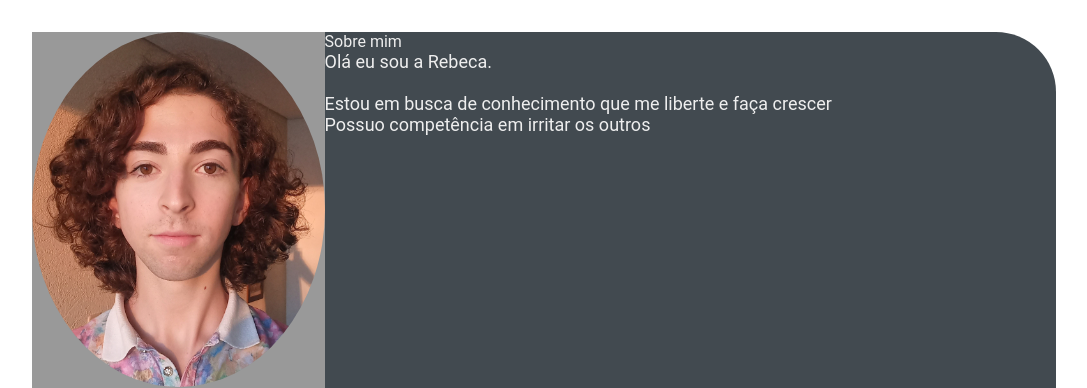
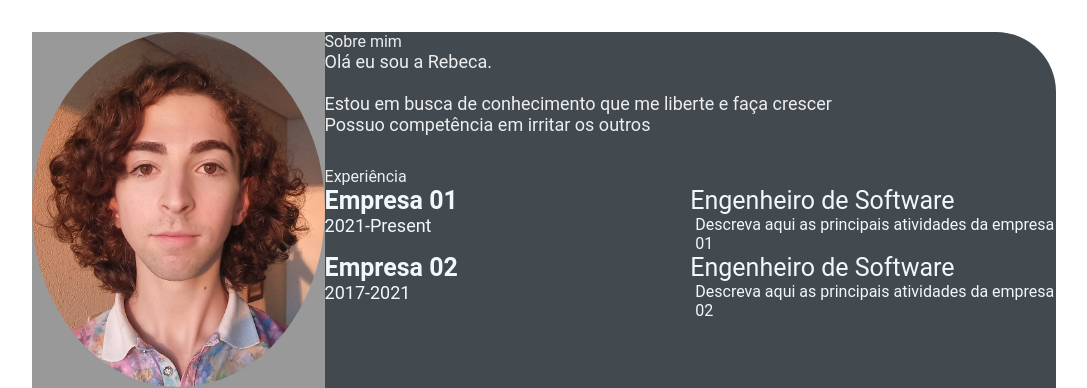
Before and after one commit to arebecav/arebeca.github.io, a plain HTML site: page index.html in a window 1280 px wide. Shown: the top 388 px of the page, without its empty margins (96-1183 px from the left). Drawn offline with Linux system fonts and the light colour scheme.

Commit message:
feature: add index.html

```diff
--- a/index.html
+++ b/index.html
@@ -46,6 +46,30 @@
                         </p>
                     </section>
                 </div>
+            <section class="experience gap">
+                <div class="right-title">Experiência</div>
+                <div class="experience-contents">
+                    <div class="exp-left">
+                        <p class="exp-company-name">Empresa 01</p>
+                        <p class="exp-time-period">2021-Present</p>
+                    </div>
+                    <div class="exp-right">
+                        <p class="exp-position">Engenheiro de Software</p>
+                        <p class="exp-desc">
+                            Descreva aqui as principais atividades da empresa 01
+                        </p>
+                </div>
+                    <div class="exp-left">
+                        <p class="exp-company-name">Empresa 02</p>
+                        <p class="exp-time-period">2017-2021</p>
+                    </div>
+                    <div class="exp-right">
+                        <p class="exp-position">Engenheiro de Software</p>
+                        <p class="exp-desc">
+                            Descreva aqui as principais atividades da empresa 02
+                        </p>
+                </div>
+            </div>
             </section>
 </body>
 </html>
--- a/style.css
+++ b/style.css
@@ -101,3 +101,38 @@
     font-size: 18px;
     color: #eeeeee;
 }
+
+.experience-contents,
+.education-contents,
+.awards-contents {
+    display: grid;
+    grid-template-columns: repeat(2, 1fr);
+    padding-bottom: 2rem;
+    color: #F1F8FD;
+}
+
+.exp-company-name,
+.education-school-name,
+.awards-company-name {
+    font-size: 25px;
+    font-weight: bold;
+}
+
+.exp-time-period,
+.educationp-time-period,
+.awards-time-period {
+    font-size: 18px;
+}
+
+.exp-position,
+.education-subject,
+.awards-name {
+    font-size: 25px;
+}
+
+.exp-desc,
+.education-desc,
+.awards-desc {
+    font-size: 16px;
+    padding-left: 5px;
+}
```
